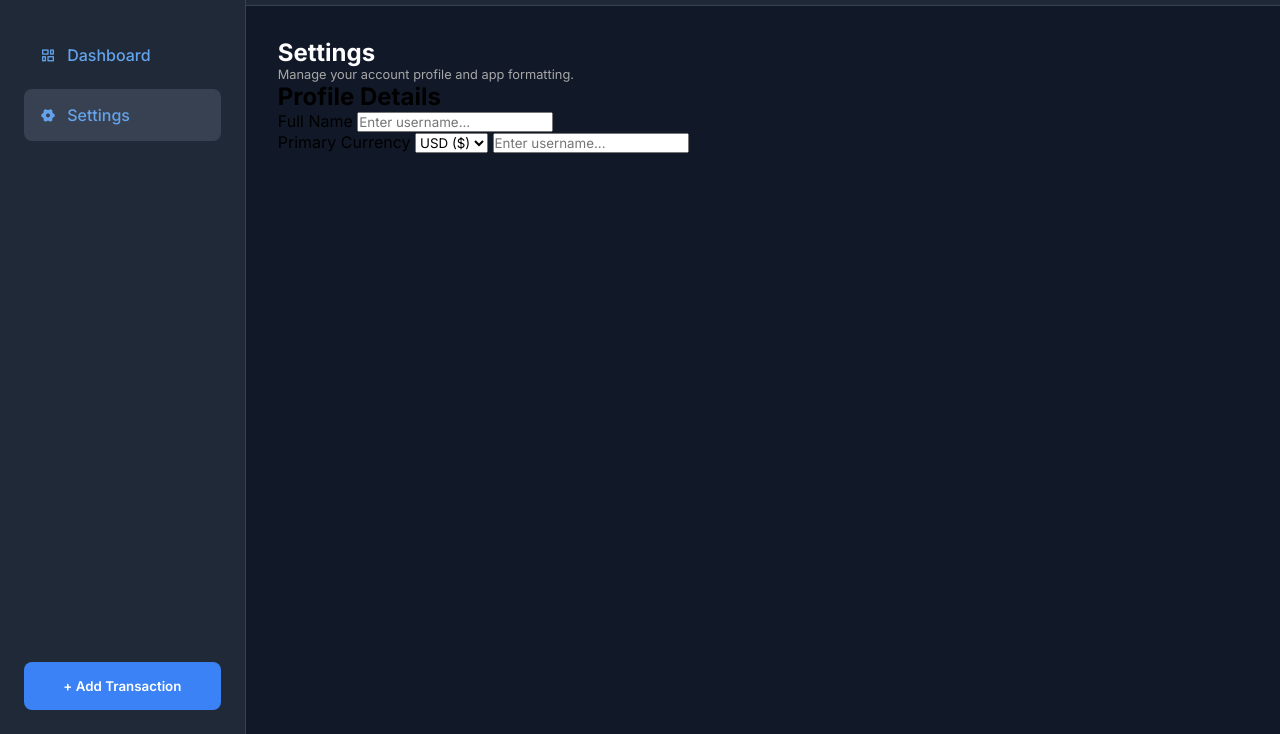
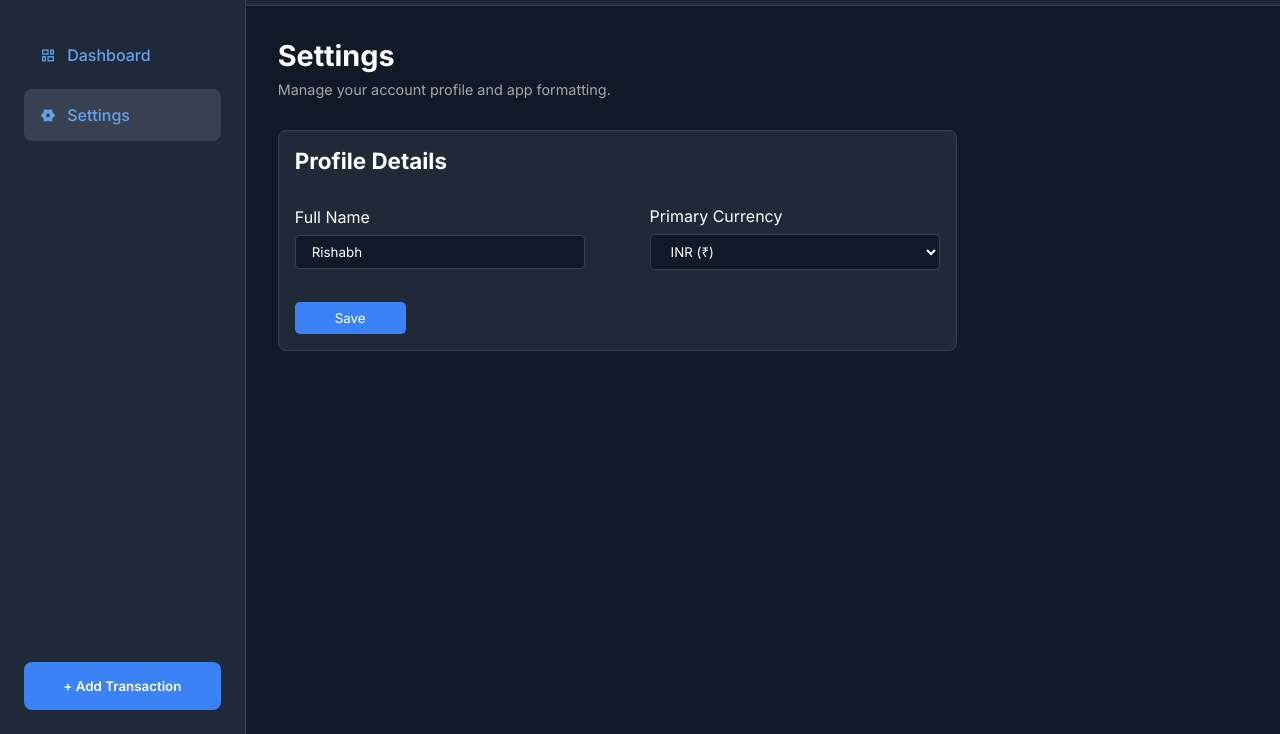
Before and after one commit to Draxter1891/Task9-Cohort-3.0, a plain HTML site: page index.html in a window 1280 px wide. Both pictures are taken after a click on the element "Settings". Shown: the part 66-800 px from the top of the page. Drawn offline with nearby package versions, Linux system fonts and the light colour scheme.

Commit message:
Feature added: design and implement username and currency settings form

```diff
--- a/index.html
+++ b/index.html
@@ -198,23 +198,27 @@
             <p>Manage your account profile and app formatting.</p>
           </div>
 
-          <form action="">
+          <form id="settings-form">
             <h2>Profile Details</h2>
-            <div class="name">
+            <div class="editables">
+
+
+            <div class="edits">
               <label for="full-name">Full Name</label>
-              <input type="text" placeholder="Enter username..." />
+              <input type="text" placeholder="Enter username..." id="settings-username"/>
             </div>
-            <div class="currency">
+            <div class="edits">
               <label for="primary-currency">Primary Currency</label>
-              <select name="currency" id="currency">
+              <select name="currency" id="settings-currency">
                 <option value="USD">USD ($)</option>
                 <option value="EUR">EUR (€)</option>
                 <option value="GBP">GBP (£)</option>
                 <option value="INR">INR (₹)</option>
                 <option value="JPY">JPY (¥)</option>
               </select>
-              <input type="text" placeholder="Enter username..." />
             </div>
+            </div>
+            <button>Save</button>
           </form>
         </div>
       </section>
--- a/script.js
+++ b/script.js
@@ -89,7 +89,9 @@ const description = document.querySelector("#description");
 const amount = document.querySelector("#amount");
 const date = document.querySelector("#date");
 const category = document.querySelector("#category");
-
+const settingsForm = document.querySelector("#settings-form");
+const setUsername = document.querySelector("#settings-username")
+const setCurrency = document.querySelector("#settings-currency")
 //Event listeners
 
 darkMode.addEventListener("change", (e) => {
@@ -145,11 +147,22 @@ form.addEventListener("submit", (e) => {
   formOverlay.style.display = "none";
 });
 
+settingsForm.addEventListener("submit",(e)=>{
+  e.preventDefault();
+  console.log(setUsername.value,setCurrency.value)
+
+  currentUser.name = setUsername.value;
+  currentUser.currency = setCurrency.value;
+  saveUsers();
+  renderUI();
+})
+
 dashboard.addEventListener("click", () => {
   showPage("dashboard");
 });
 settings.addEventListener("click", () => {
   showPage("settings");
+  renderSettingsUI();
 });
 
 deleteTransactionsBtn.addEventListener("click", () => {
@@ -187,6 +200,12 @@ function renderUI() {
 }
 
 renderUI();
+
+function renderSettingsUI(){
+  setUsername.value = currentUser.name;
+  setCurrency.value = currentUser.currency;
+
+}
 
 function showPage(page) {
   if (page === "dashboard") {
--- a/style.scss
+++ b/style.scss
@@ -653,16 +653,16 @@ main {
                 i {
                   font-size: 1rem;
                   border-radius: 0.25rem;
-                  padding: .3rem;
-                  &:nth-child(2){
+                  padding: 0.3rem;
+                  &:nth-child(2) {
                     color: #991b1b;
                   }
                   &:hover:first-child {
-                  background-color: rgb(27, 71, 107);
-                }
-                &:hover:nth-child(2){
-                  background-color: rgb(160, 57, 57);
-                }
+                    background-color: rgb(27, 71, 107);
+                  }
+                  &:hover:nth-child(2) {
+                    background-color: rgb(160, 57, 57);
+                  }
                 }
               }
             }
@@ -737,13 +737,70 @@ main {
     padding: 2rem;
     display: none;
     .heading {
+      margin-bottom: 2rem;
       h1 {
-        font-size: 1.5rem;
+        font-size: 1.8rem;
         color: var(--primary-text);
+        margin-bottom: .5rem;
       }
       p {
-        font-size: 0.8rem;
+        font-size: 0.9rem;
         color: var(--text-color);
+      }
+    }
+    form {
+      width: 70%;
+      padding: 1rem;
+      border-radius: 0.5rem;
+      background: var(--elements-bg);
+      border: 1px solid var(--border-color);
+      color: var(--primary-text);
+      display: flex;
+      flex-direction: column;
+      gap: 2rem;
+
+      h2{
+        font-size: 1.4rem;
+      }
+
+      .editables {
+        display: flex;
+        width: 100%;
+        align-items: center;
+        justify-content: space-between;
+        .edits {
+          width: 45%;
+          display: flex;
+          flex-direction: column;
+          gap: 0.5rem;
+          input {
+            background: var(--primary-bg);
+            border: 1px solid var(--border-color);
+            padding: 0.5rem 1rem;
+            border-radius: 0.3rem;
+            color: var(--primary-text);
+          }
+          select {
+            background: var(--primary-bg);
+            border: 1px solid var(--border-color);
+            padding: 0.5rem 1rem;
+            border-radius: 0.3rem;
+            color: var(--primary-text);
+          }
+        }
+      }
+      button {
+        padding: 0.5rem 2.5rem;
+        border: none;
+        border-radius: 0.3rem;
+        width: fit-content;
+        cursor: pointer;
+        outline: none;
+        background: var(--btn-bg);
+        color: var(--primary-text);
+        &:active{
+          filter: brightness(0.8);
+        }
       }
     }
   }
```
Also changed, not shown: style.css.
